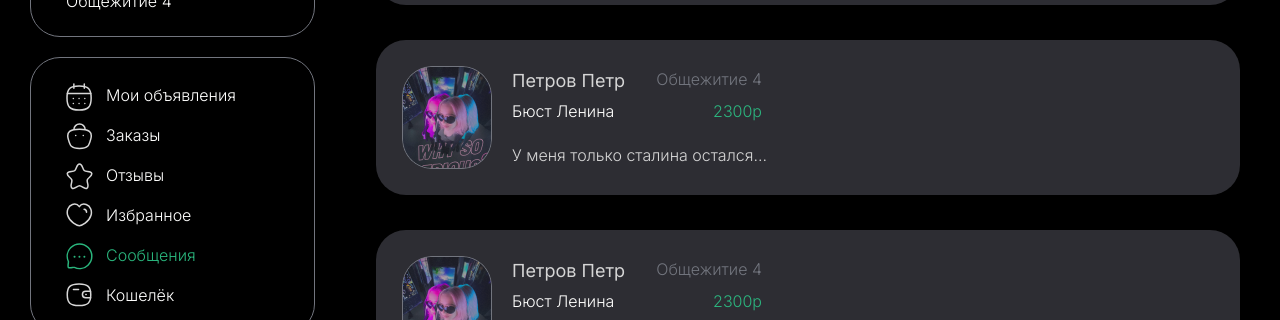
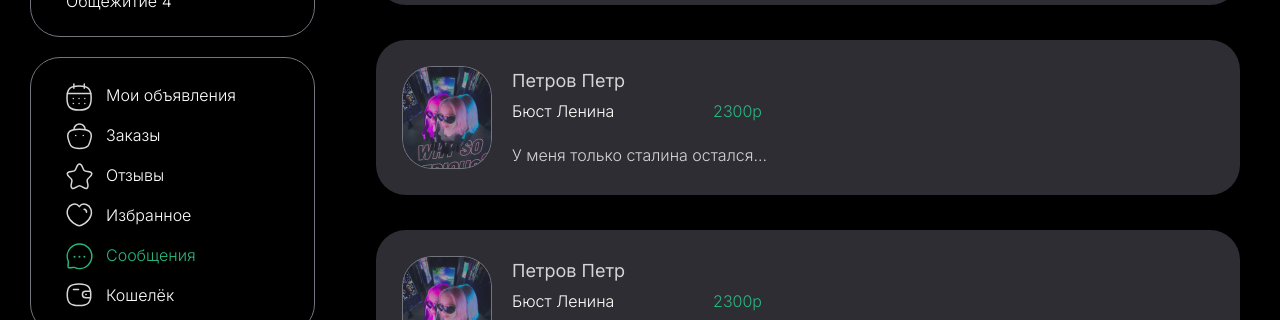
Before and after one commit to Web-studio-Team3/Frontend-team3, a React (Create React App) app: page /account/messages in a window 1280 px wide. Shown: the part 480-800 px from the top of the page. Built offline with nearby package versions, Linux system fonts and the light colour scheme.

Commit message:
message plug created. it displays if messages count = 0

```diff
--- a/src/App.tsx
+++ b/src/App.tsx
@@ -8,6 +8,7 @@ function App() {
 			<Routes>
 				<Route path="/" element={<>main</>} />
 				<Route path="/account/" element={<Account />}>
+					<Route index element={<AccountSettings />} />
 					<Route path="settings" element={<AccountSettings />} />
 					<Route path="messages" element={<AccountMessages />} />
 				</Route>
--- a/src/components/messageList/MessageList.tsx
+++ b/src/components/messageList/MessageList.tsx
@@ -1,51 +1,62 @@
 import MessageItem from "@components/messageItem";
+import { MessageItemProps } from "@components/messageItem/MessageItem.props";
+import MessagePlug from "@components/messagePlug";
 import styles from "./MessageList.module.scss";
 
 const MessageList = (): JSX.Element => {
-	return (
-		<div className={styles.section}>
-			<MessageItem
-				name="Петров Петр"
-				location="Общежитие 4"
-				adName="Бюст Ленина"
-				price={2300}
-				message="У меня только сталина остался..."
-				isRead={false}
-			/>
-			<MessageItem
-				name="Петров Петр"
-				location="Общежитие 4"
-				adName="Бюст Ленина"
-				price={2300}
-				message="У меня только сталина остался..."
-				isRead={true}
-			/>
-			<MessageItem
-				name="Петров Петр"
-				location="Общежитие 4"
-				adName="Бюст Ленина"
-				price={2300}
-				message="У меня только сталина остался..."
-				isRead={true}
-			/>
-			<MessageItem
-				name="Петров Петр"
-				location="Общежитие 4"
-				adName="Бюст Ленина"
-				price={2300}
-				message="У меня только сталина остался..."
-				isRead={true}
-			/>
-			<MessageItem
-				name="Петров Петр"
-				location="Общежитие 4"
-				adName="Бюст Ленина"
-				price={2300}
-				message="У меня только сталина остался..."
-				isRead={true}
-			/>
-		</div>
-	);
+	const messages = [
+		{
+			name: "Петров Петр",
+			location: "Общежитие 4",
+			adName: "Бюст Ленина",
+			price: 2300,
+			message: "У меня только сталина остался...",
+			isRead: false,
+		},
+		{
+			name: "Петров Петр",
+			adName: "Бюст Ленина",
+			price: 2300,
+			message: "У меня только сталина остался...",
+			isRead: true,
+		},
+		{
+			name: "Петров Петр",
+			adName: "Бюст Ленина",
+			price: 2300,
+			message: "У меня только сталина остался...",
+			isRead: true,
+		},
+		{
+			name: "Петров Петр",
+			adName: "Бюст Ленина",
+			price: 2300,
+			message: "У меня только сталина остался...",
+			isRead: true,
+		},
+		{
+			name: "Петров Петр",
+			adName: "Бюст Ленина",
+			price: 2300,
+			message: "У меня только сталина остался...",
+			isRead: true,
+		},
+	];
+
+	const renderMessages = (messages: Array<MessageItemProps>): JSX.Element => {
+		return (
+			<>
+				{messages.map((item) => {
+					return <MessageItem {...item} />;
+				})}
+			</>
+		);
+	};
+
+	const content =
+		messages.length > 0 ? renderMessages(messages) : <MessagePlug />;
+
+	return <div className={styles.section}>{content}</div>;
 };
 
 export default MessageList;
--- /dev/null
+++ b/src/components/messagePlug/MessagePlug.module.scss
@@ -0,0 +1,13 @@
+@import "@styles/variables.scss";
+
+.block {
+    color: rgba(215, 215, 215, 0.7);
+    font-style: normal;
+    font-weight: 500;
+    font-size: 32px;
+    line-height: 39px;
+    text-align: center;
+    display: inline-block;
+    margin: 0px auto;
+    max-width: 600px;
+}
--- /dev/null
+++ b/src/components/messagePlug/MessagePlug.tsx
@@ -0,0 +1,11 @@
+import styles from "./MessagePlug.module.scss";
+
+const MessagePlug = (): JSX.Element => {
+	return (
+		<p className={styles.block}>
+			Здесь пока пусто. Начните общение с пользователями и здесь...
+		</p>
+	);
+};
+
+export default MessagePlug;
--- /dev/null
+++ b/src/components/messagePlug/index.ts
@@ -0,0 +1 @@
+export { default } from "./MessagePlug";
```
